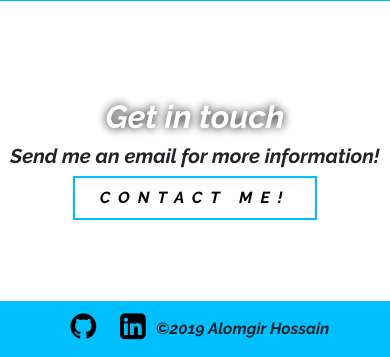
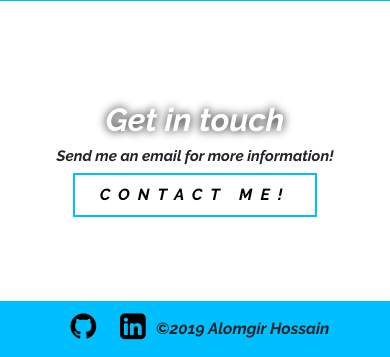
Before and after one commit to Alom310/About-Me---Profile-Page, a PHP site: page / in a window 390 px wide. Shown: the part 1887-2244 px from the top of the page. Run offline with PHP 8.4, Linux system fonts and the light colour scheme; some libraries are stand-ins or nearby versions.

Commit message:
resize contact message

```diff
--- a/css/style.css
+++ b/css/style.css
@@ -505,6 +505,10 @@ Media queries
     font-size: 12px;
     width: 350px;
     }
+
+    #contact h5{
+      font-size:15px;
+    }
 }
 
 @media only screen and (min-width: 675px){
```
